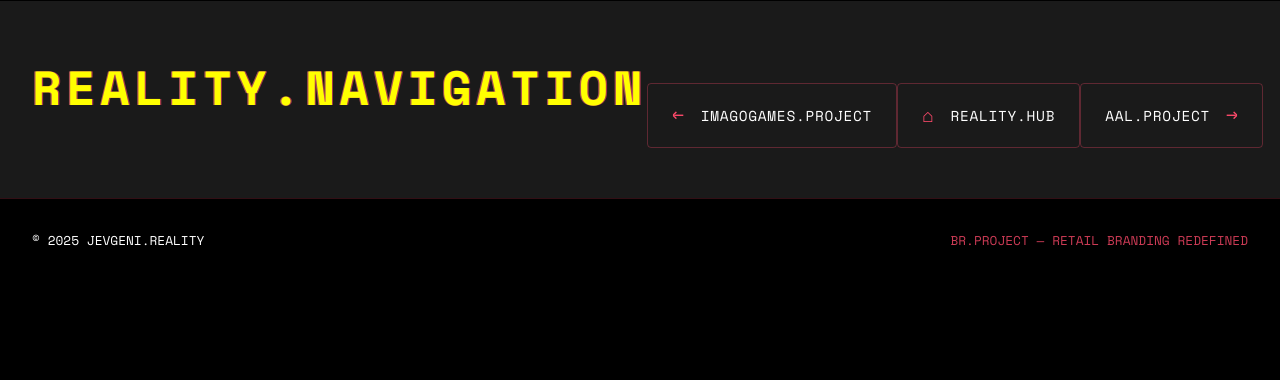
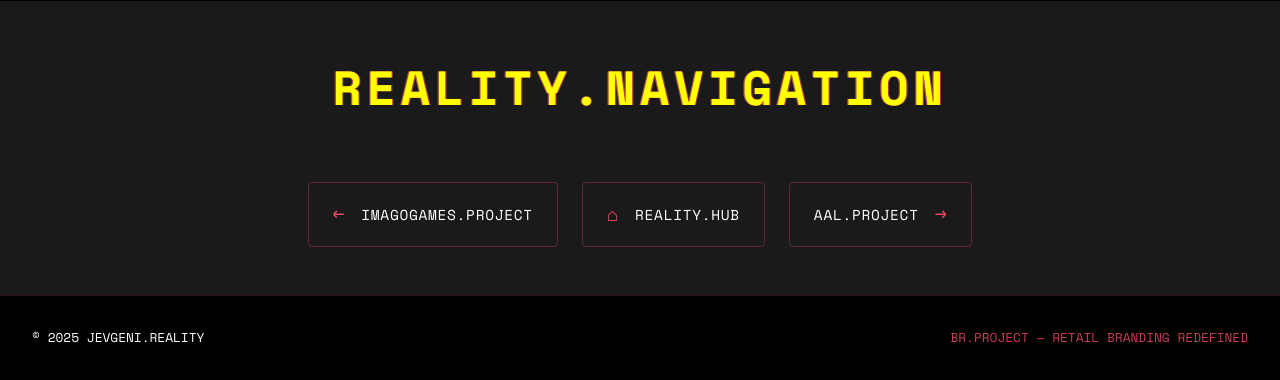
Before and after one commit to getajent/jtd, a plain HTML site: page br.html in a window 1280 px wide. Shown: the part 2675-3055 px from the top of the page. Before the commit the page ends 2958 px from the top, so only its background shows below. Drawn offline with nearby package versions, Linux system fonts and the light colour scheme.

Commit message:
Update portfolio projects: br.html, br-styles.css, and fakturify.html

```diff
--- a/br-styles.css
+++ b/br-styles.css
@@ -430,12 +430,22 @@ body {
     background: var(--void-grey);
 }
 
+.navigation-container {
+    max-width: 1200px;
+    margin: 0 auto;
+    display: flex;
+    flex-direction: column;
+    align-items: center;
+    gap: var(--space-4);
+}
+
 .project-navigation {
     display: flex;
-    justify-content: space-between;
+    justify-content: center;
     align-items: center;
+    gap: var(--space-3);
     max-width: 1200px;
-    margin: var(--space-4) auto 0;
+    margin: 0 auto;
 }
 
 .nav-portal {
--- a/br.html
+++ b/br.html
@@ -201,7 +201,7 @@
 
     <!-- Project Navigation -->
     <section class="navigation-matrix">
-        <div class="nav-container">
+        <div class="navigation-container">
             <h2 class="section-disruptor">REALITY.NAVIGATION</h2>
 
             <div class="project-navigation">
```
Also changed, not shown: fakturify.html (+1 -1 lines).
